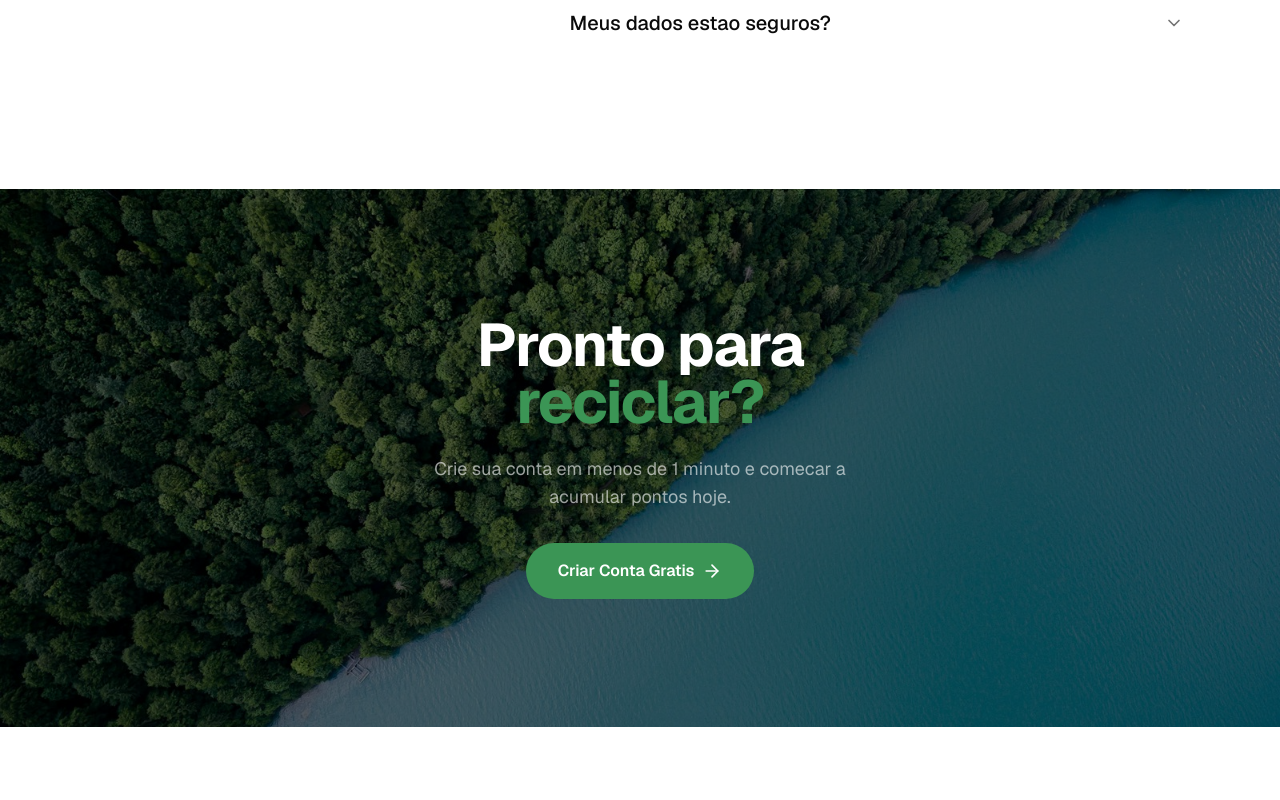
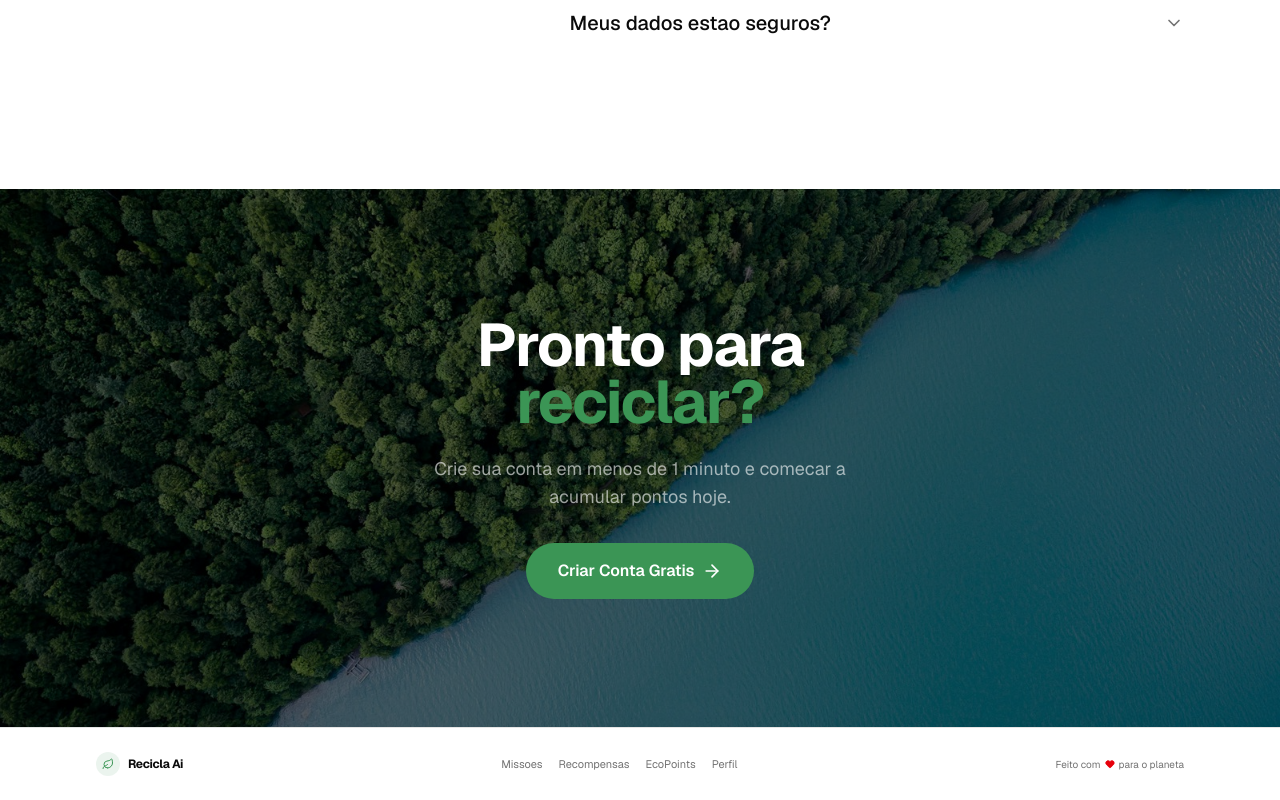
Before and after one commit to gustavodiassouza19-3C/Recicla-Ai-Expoceep, a Next.js app in the folder recicla-ai-expoceep-app/: page / in a window 1280 px wide. Shown: the part 5599-6399 px from the top of the page. Before the commit the page ends 6326 px from the top, so only its background shows below. Built offline with nearby package versions, Linux system fonts and the light colour scheme; no server answers.

Commit message:
feat: landing page Nubank-style com secoes e imagens
- hero full-bleed, stats, como funciona, features, impacto, faq e cta
- header proprio da landing com nav em anchors e CTA de cadastro
- footer global com links das rotas existentes
- header do dashboard esconde na home (/)

```diff
--- a/recicla-ai-expoceep-app/components/dashboard/header.tsx
+++ b/recicla-ai-expoceep-app/components/dashboard/header.tsx
@@ -21,7 +21,7 @@ function Header() {
 
   if (loading) return null;
   if (!user) return null;
-  if (pathname === "/login" || pathname === "/register" || pathname === "/admin-dashboard") return null;
+  if (pathname === "/" || pathname === "/login" || pathname === "/register" || pathname === "/admin-dashboard") return null;
 
   return (
     <header className="sticky top-0 z-50 bg-background/80 backdrop-blur-md border-b border-border">
--- a/recicla-ai-expoceep-app/src/app/layout.tsx
+++ b/recicla-ai-expoceep-app/src/app/layout.tsx
@@ -2,6 +2,7 @@ import type { Metadata } from "next";
 import { Geist, Geist_Mono } from "next/font/google";
 import { SquiCircleFilter } from "@/components/ui/squi-circle-filter";
 import { Header } from "@/components/dashboard/header";
+import { Footer } from "@/components/footer";
 import { AuthProvider } from "@/contexts/auth-context";
 import { PointsProvider } from "@/contexts/points-context";
 import "./globals.css";
@@ -47,6 +48,7 @@ export default function RootLayout({
             <main className="flex-1 pt-2">
               {children}
             </main>
+            <Footer />
           </PointsProvider>
         </AuthProvider>
       </body>
--- a/recicla-ai-expoceep-app/src/components/footer.tsx
+++ b/recicla-ai-expoceep-app/src/components/footer.tsx
@@ -7,7 +7,7 @@ import { Leaf, Recycle, Heart } from "lucide-react";
 function Footer() {
   const pathname = usePathname();
 
-  if (pathname === "/login" || pathname === "/register") return null;
+  if (pathname === "/login" || pathname === "/register" || pathname === "/admin-dashboard") return null;
 
   return (
     <footer className="border-t border-border bg-background/80 backdrop-blur-md">
@@ -23,14 +23,14 @@ function Footer() {
 
           {/* Links */}
           <nav className="flex items-center gap-4 text-[11px] text-muted-foreground">
-            <Link href="/como-funciona" className="hover:text-foreground transition-colors">
-              Como funciona
-            </Link>
-            <Link href="/achievements" className="hover:text-foreground transition-colors">
-              Conquistas
+            <Link href="/missions" className="hover:text-foreground transition-colors">
+              Missoes
             </Link>
             <Link href="/rewards" className="hover:text-foreground transition-colors">
               Recompensas
+            </Link>
+            <Link href="/eco-points" className="hover:text-foreground transition-colors">
+              EcoPoints
             </Link>
             <Link href="/profile" className="hover:text-foreground transition-colors">
               Perfil
```
